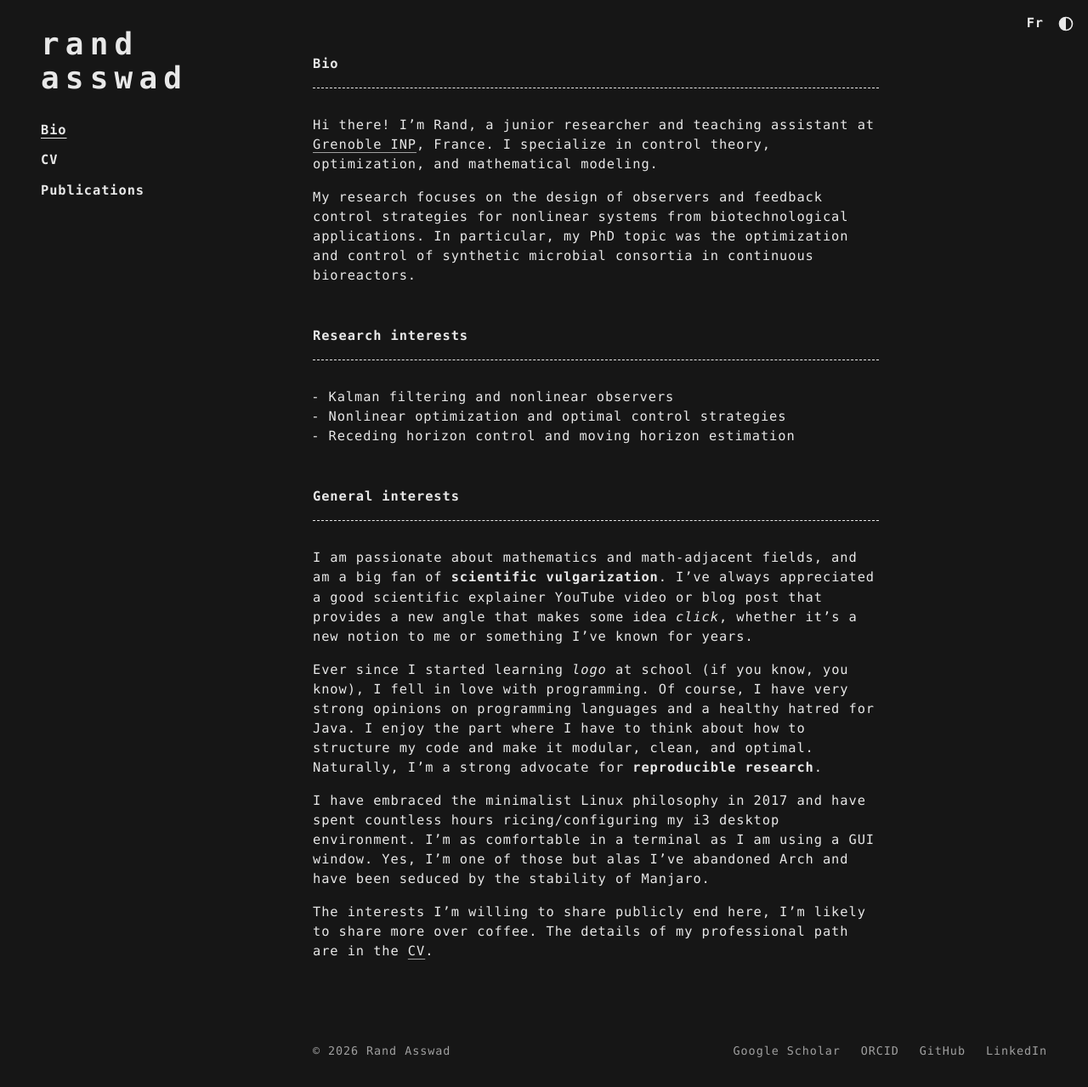
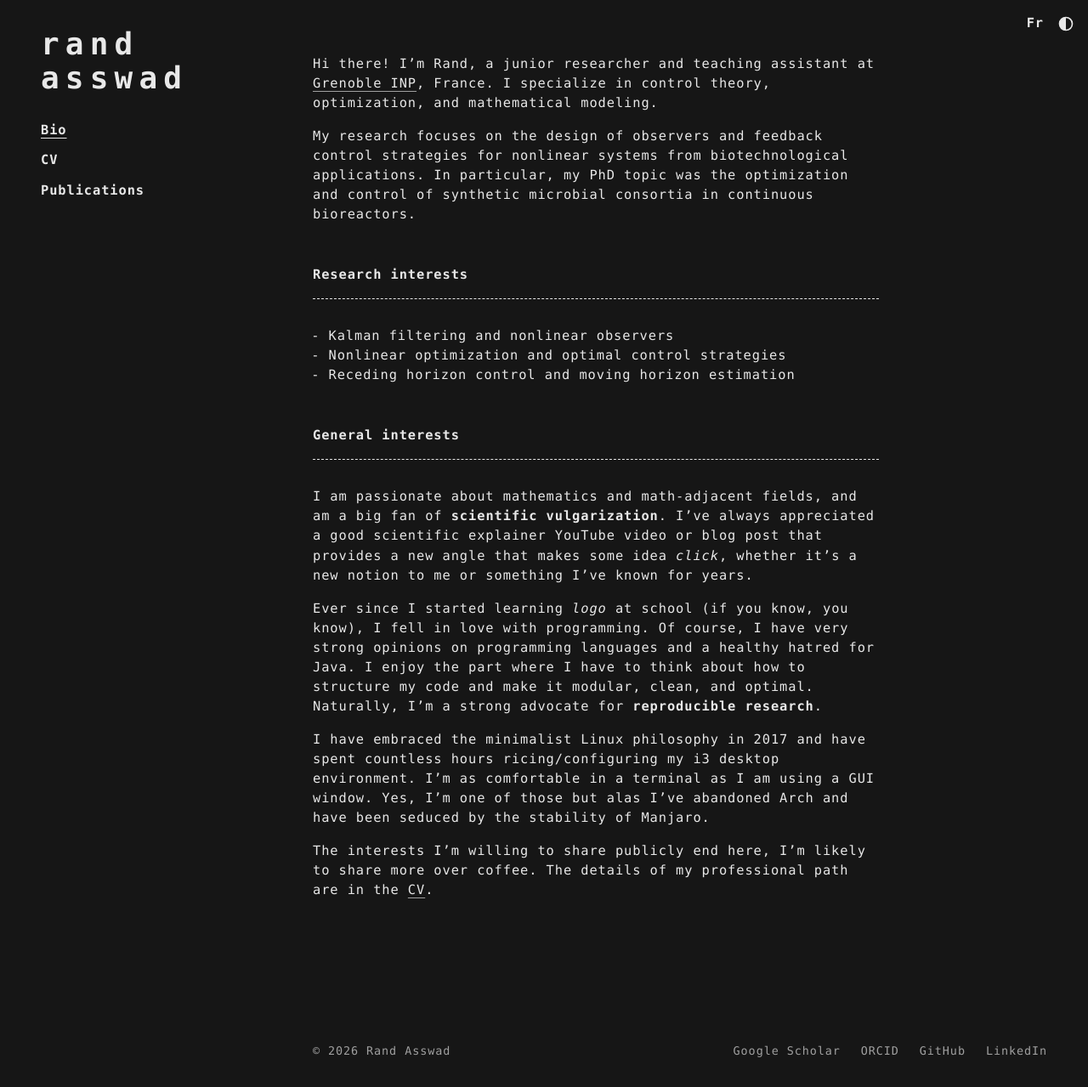
Before and after one commit to rand-asswad/website-v2, a Jekyll site: the page built from _src/index.md, in a window 1280 px wide and 1279 px high. Shown: the whole window at 85% size. Built offline with Jekyll 4.4.1, drawn with Linux system fonts in a browser that asks for light colours.

Commit message:
Remove header from page layout

```diff
--- a/_src/_layouts/page.html
+++ b/_src/_layouts/page.html
@@ -3,7 +3,7 @@ layout: base
 ---
 {%- comment -%} Single column page: a title, then the page's markdown. {%- endcomment -%}
 <article class="page">
-  <h1>{{ page.title }}</h1>
+  <!--h1>{{ page.title }}</h1-->
   <div class="page-content">
     {{ content }}
   </div>
```
